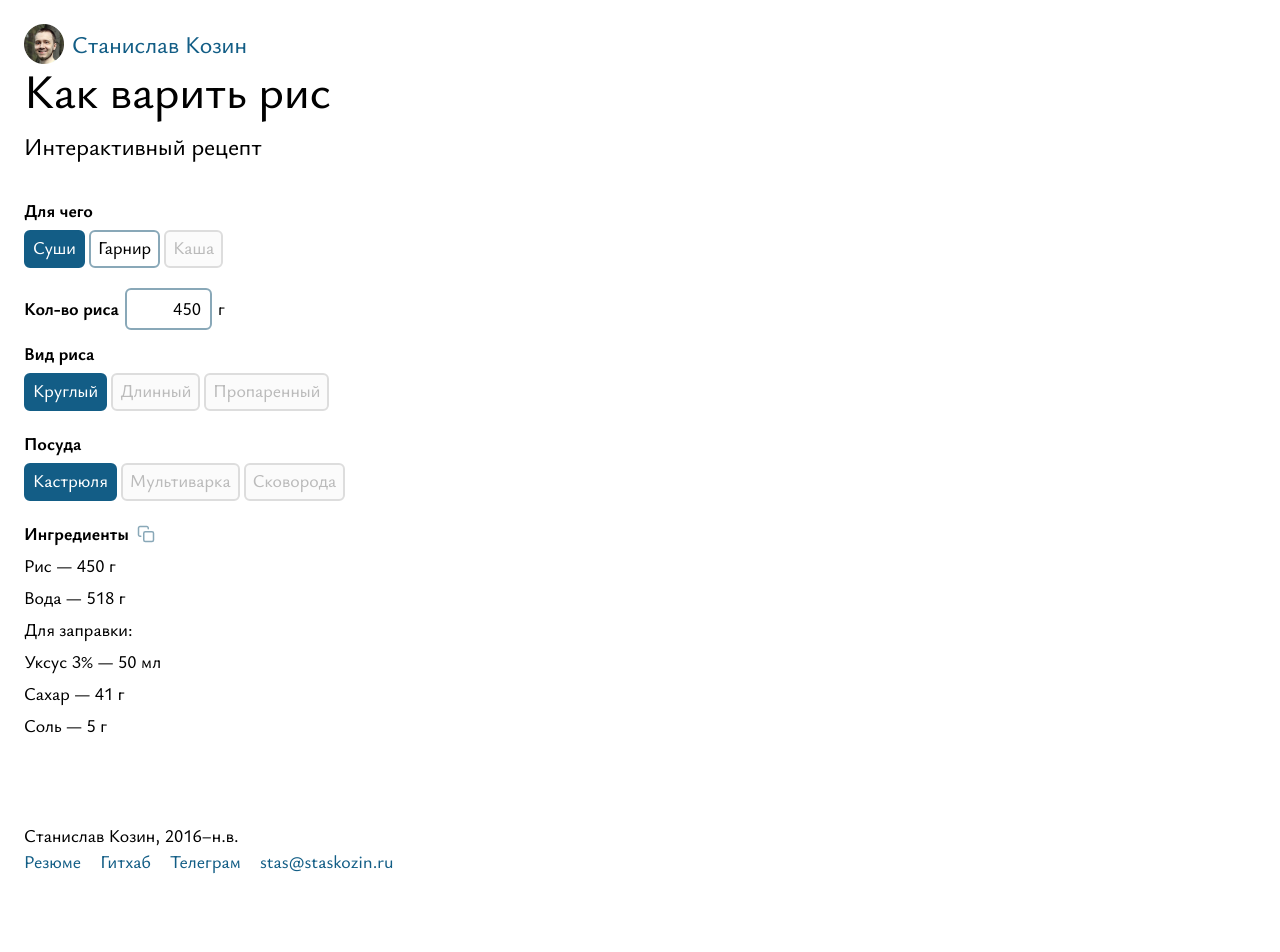
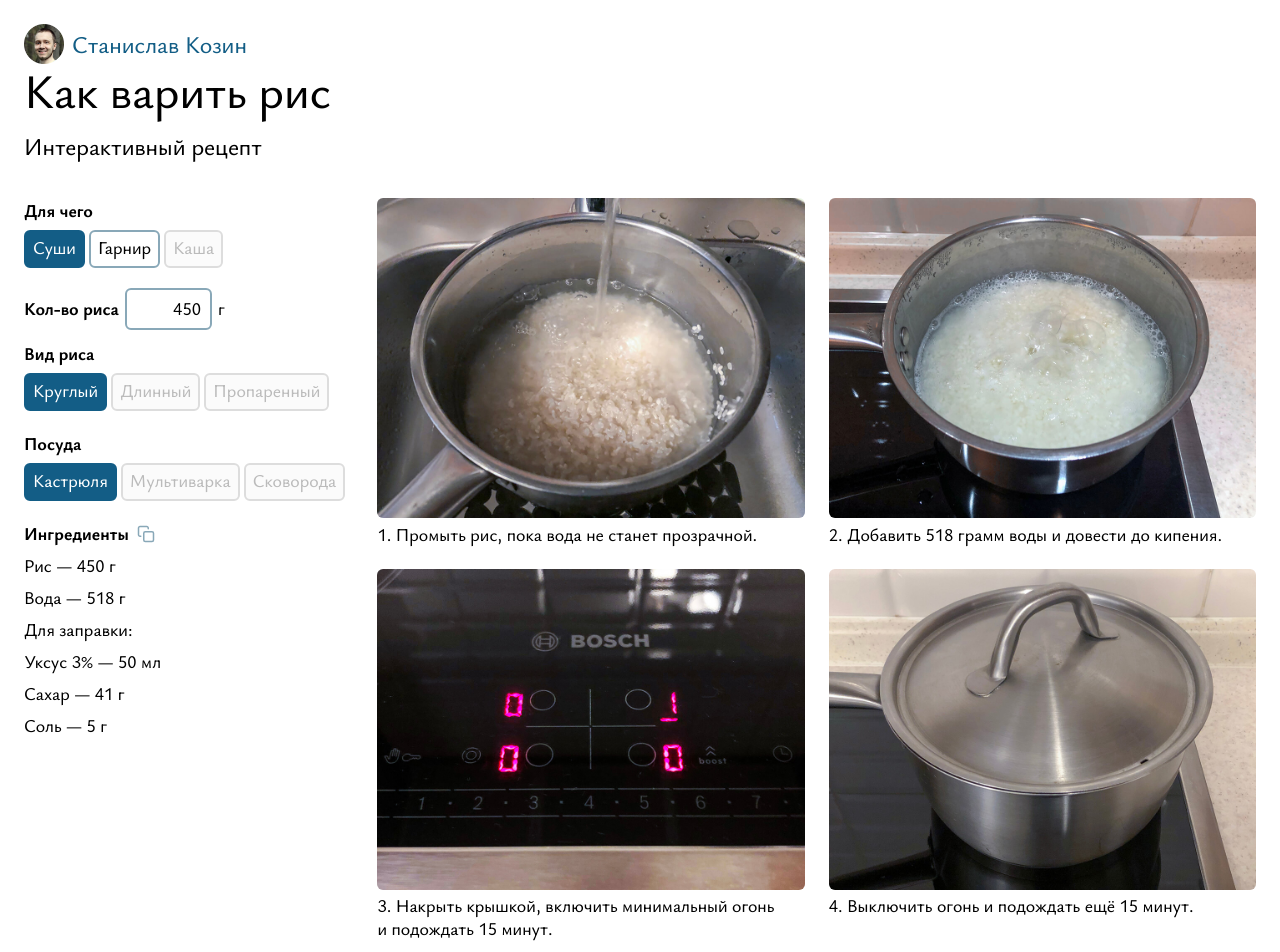
Before and after one commit to staskozin/website-vue, a Nuxt app: page /rice-calculator in a window 1280 px wide. Shown: the top 952 px of the page. Before the commit the page ends 907 px from the top, so only its background shows below. Built offline with nearby package versions, Linux system fonts and the light colour scheme.

Commit message:
Add RiceRecipe component

```diff
--- /dev/null
+++ b/components/RiceRecipe.vue
@@ -0,0 +1,103 @@
+<template>
+  <div class="recipe">
+    <div>
+      <ImageResponsive>
+        <NuxtImg
+          src="/img/rice-calculator/pot-sushi-1.jpg"
+          alt=""
+        />
+      </ImageResponsive>
+      <span>1. Промыть рис, пока вода не&nbsp;станет прозрачной.</span>
+    </div>
+
+    <div>
+      <ImageResponsive>
+        <NuxtImg
+          src="/img/rice-calculator/pot-sushi-2.jpg"
+          alt=""
+        />
+      </ImageResponsive>
+      <span>2. Добавить {{ props.water }}&nbsp;{{ declension('грамм', 'грамм', 'грамма', props.water) }} воды
+        и&nbsp;довести до&nbsp;кипения.</span>
+    </div>
+
+    <div>
+      <ImageResponsive>
+        <NuxtImg
+          src="/img/rice-calculator/pot-sushi-3.jpg"
+          alt=""
+        />
+      </ImageResponsive>
+      <span>3. Накрыть крышкой, включить минимальный огонь и&nbsp;подождать 15&nbsp;минут.</span>
+    </div>
+
+    <div>
+      <ImageResponsive>
+        <NuxtImg
+          src="/img/rice-calculator/pot-sushi-4.jpg"
+          alt=""
+        />
+      </ImageResponsive>
+      <span>4. Выключить огонь и&nbsp;подождать ещё&nbsp;15&nbsp;минут.</span>
+    </div>
+
+    <div>
+      <ImageResponsive>
+        <NuxtImg
+          src="/img/rice-calculator/pot-sushi-5.jpg"
+          alt=""
+        />
+      </ImageResponsive>
+      <span>5. {{ props.purpose !== 'sushi' ? 'Перемешать рис.' : 'Добавить заправку и&nbsp;перемешать.' }}</span>
+    </div>
+  </div>
+</template>
+
+<script setup lang="ts">
+import type { Purpose } from '../pages/rice-calculator.vue'
+
+const props = defineProps<RiceRecipeProps>()
+
+function declension(oneNominative: string, severalGenitive: string, severalNominative: string, number: number): string {
+  number = number % 100;
+  if (number <= 14 && number >= 11)
+    return severalGenitive
+  if ((number %= 10) < 5) {
+    if (number > 2)
+      return severalNominative
+    if (number === 1)
+      return oneNominative
+    if (number === 0)
+      return severalGenitive
+    return severalNominative
+  }
+  else
+    return severalGenitive
+}
+
+type RiceRecipeProps = {
+  water: number
+  purpose: Purpose
+}
+</script>
+
+<style>
+.recipe {
+  font-size: 18px;
+  display: grid;
+  gap: 24px;
+  grid-template-columns: repeat(2, 1fr);
+  line-height: 1.25;
+}
+
+.recipe img {
+  border-radius: 6px;
+  width: 100%;
+}
+
+@media screen and (max-width: 1023px) {
+  .recipe {
+    grid-template-columns: 1fr;
+  }
+}
+</style>
--- a/pages/rice-calculator.vue
+++ b/pages/rice-calculator.vue
@@ -39,6 +39,10 @@
         />
       </div>
     </form>
+    <RiceRecipe
+      :water="water"
+      :purpose="purpose"
+    />
   </div>
 </template>
 
```
